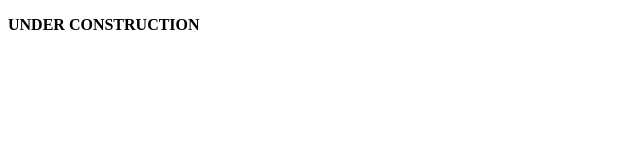
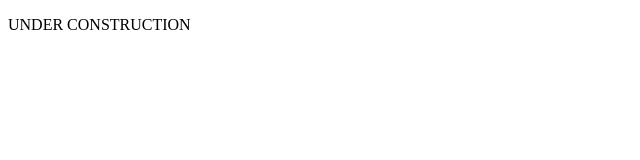
Before and after one commit to calebbsides/calebbsides.github.io, a plain HTML site: page index.html in a window 1280 px wide. Shown: the full height of the page, 0-640 px from the left. Drawn offline with Linux system fonts and the light colour scheme.

Commit message:
Update index.html

```diff
--- a/index.html
+++ b/index.html
@@ -5,6 +5,6 @@
     </head>
 
     <body>
-        <p> <strong> UNDER CONSTRUCTION </strong> </p>
+        <p> UNDER CONSTRUCTION </p>
     </body>
 </html>
```
